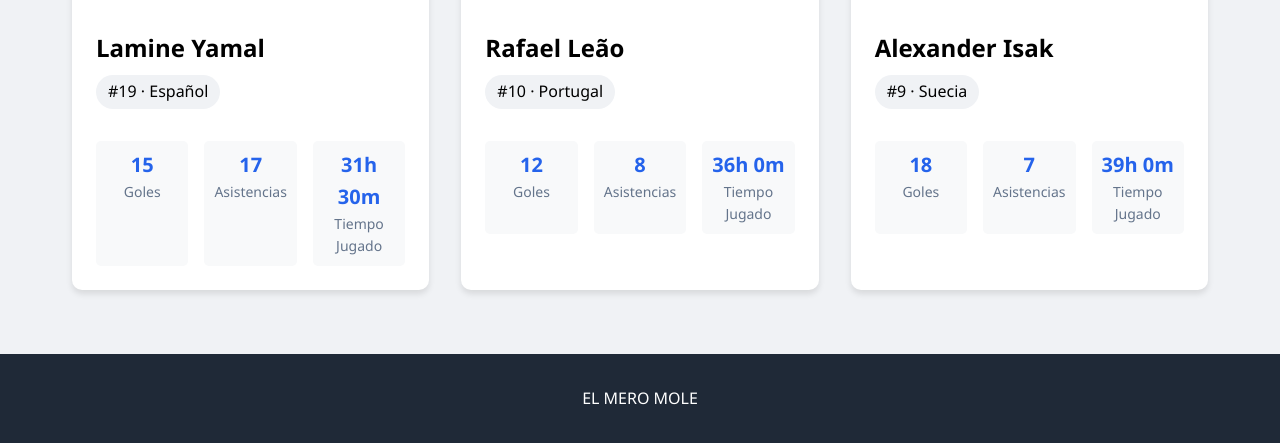
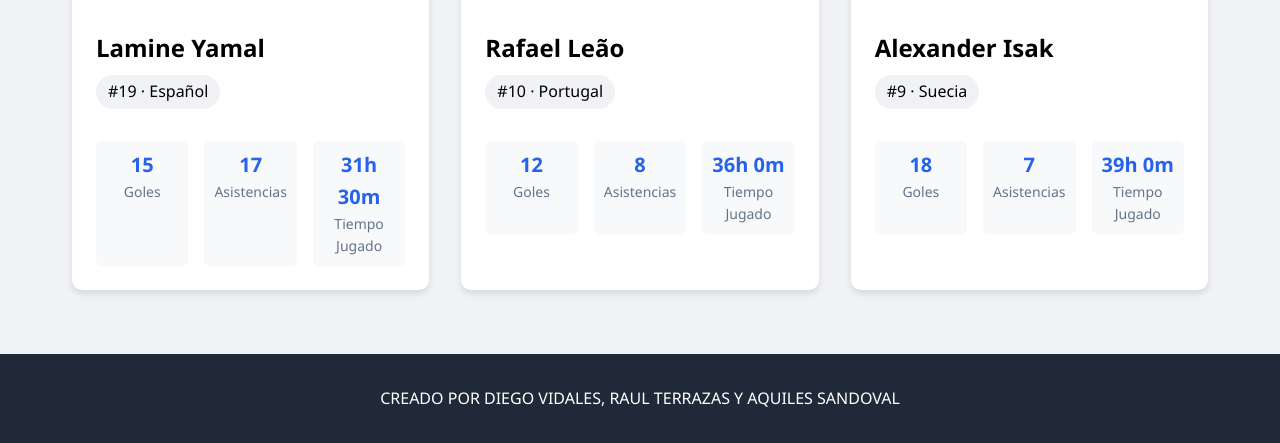
Before and after one commit to AquilesSandoval/Programacion-Web, a plain HTML site: page TAREA/index.html in a window 1280 px wide. Shown: the part 4116-4559 px from the top of the page. Drawn offline with Linux system fonts and the light colour scheme.

Commit message:
Tarea Bien

```diff
--- a/TAREA/index.html
+++ b/TAREA/index.html
@@ -24,7 +24,7 @@
     </main>
 
     <footer>
-        <p>EL MERO MOLE</p>
+        <p>CREADO POR DIEGO VIDALES, RAUL TERRAZAS Y AQUILES SANDOVAL</p>
     </footer>
 
     <script src="javascript.js"></script>
```
